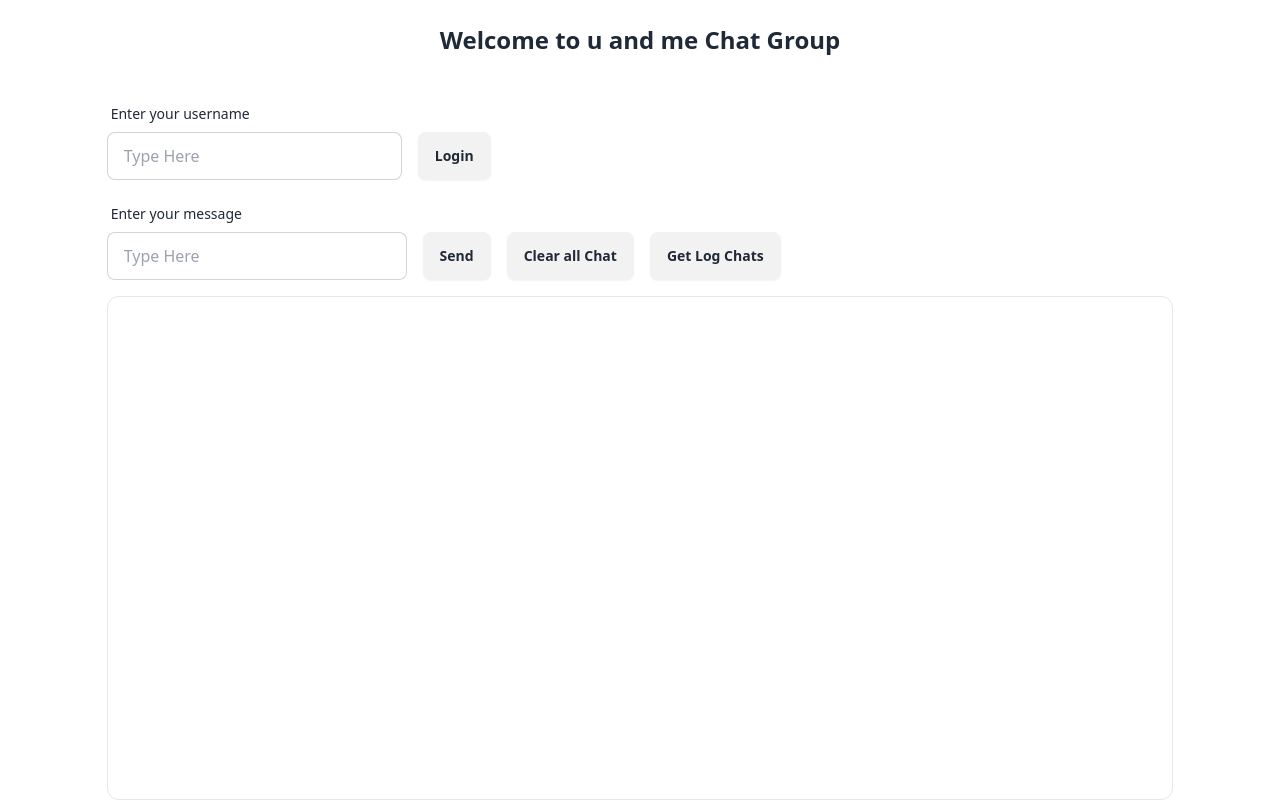
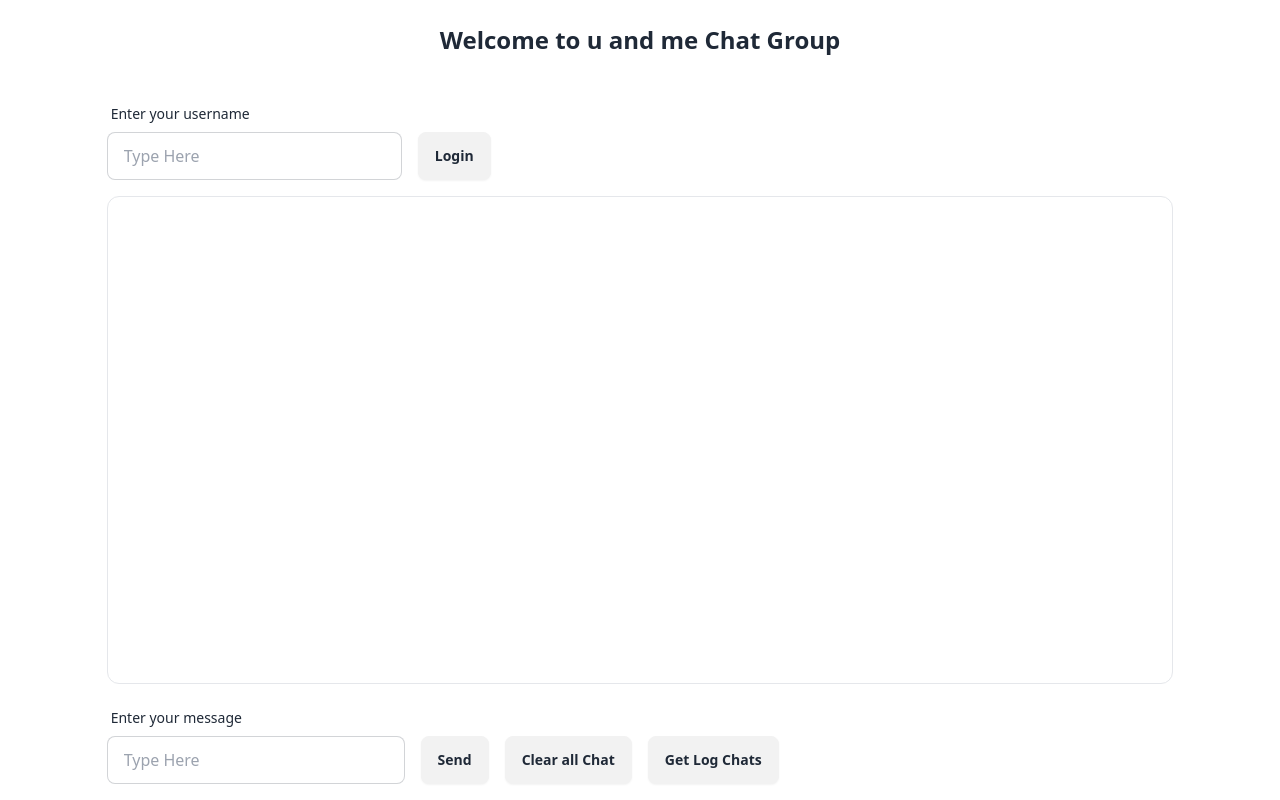
Before and after one commit to FameNu/app-chat, a React (Vite) app in the folder app-chat-fe/: page / in a window 1280 px wide. Built offline with nearby package versions, Linux system fonts and the light colour scheme.

Commit message:
FE-Modify: remove duplicate BoxListMessage component in ChatRoom for cleaner structure

```diff
--- a/app-chat-fe/src/view/ChatRoom.tsx
+++ b/app-chat-fe/src/view/ChatRoom.tsx
@@ -96,7 +96,8 @@ const ChatRoom: React.FC = () => {
           Login
         </button>
       </form>
-      <div className="flex items-end gap-4">
+      <BoxListMessage chats={chats} username={currentUser?.name || ''} />
+      <div className="flex items-end gap-4 mb-4 max-w-2xl">
         <form
           className="flex-grow flex items-end gap-4 max-w-sm"
           onSubmit={(e) => handleEventSubmitForm(sendMessage, e)}
@@ -123,7 +124,6 @@ const ChatRoom: React.FC = () => {
           Get Log Chats
         </button>
       </div>
-      <BoxListMessage chats={chats} username={currentUser?.name || ''} />
     </div>
   )
 }
```
